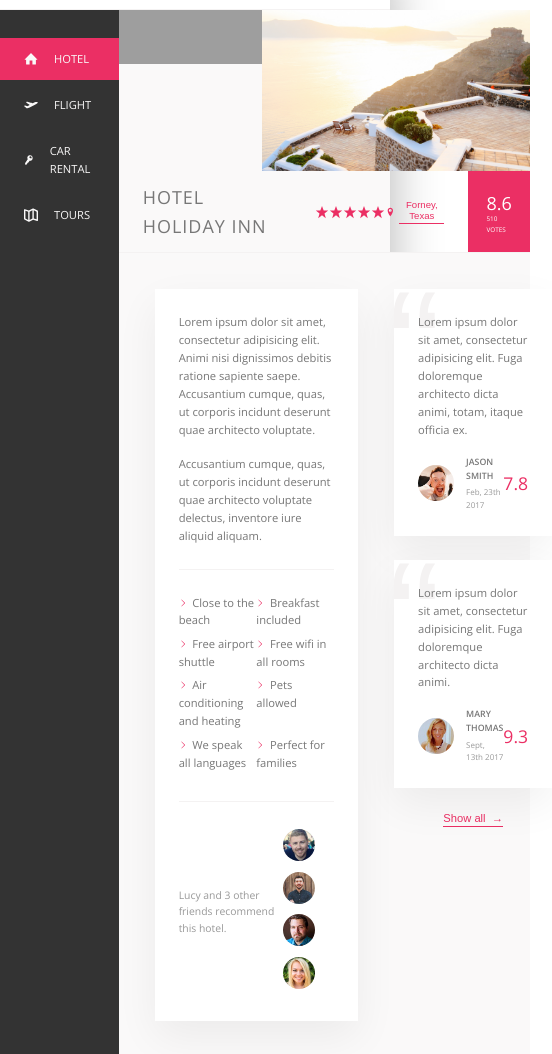
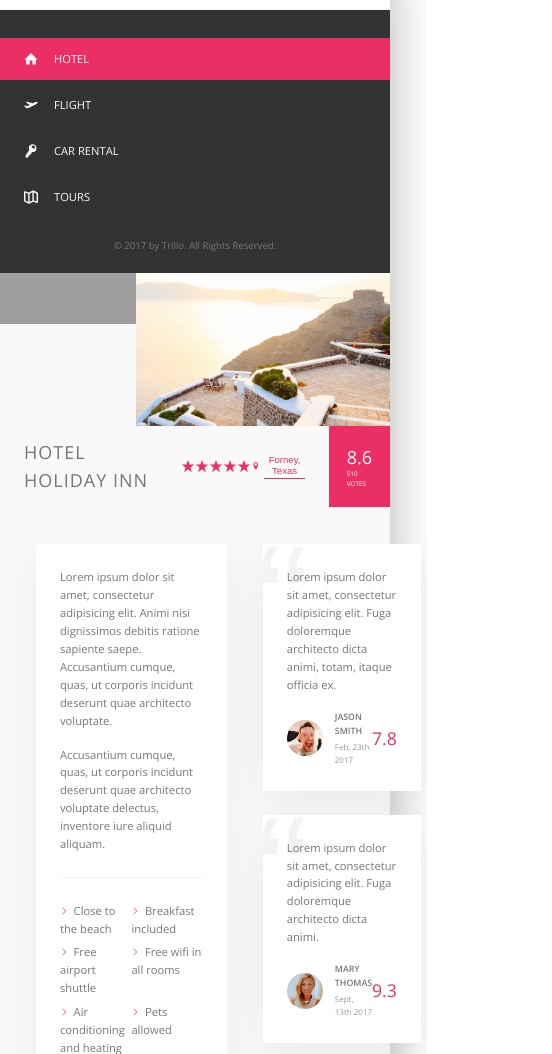
Before and after one commit to HenryGarmendia/trillo_site, a website: page index.html in a window 390 px wide. Shown: the part 46-1100 px from the top of the page, 552 px wide, since content can reach past the window. Drawn offline with nearby package versions, Linux system fonts and the light colour scheme; grey boxes are pictures that could not be loaded.

Commit message:
added some media query to the project

```diff
--- a/sass/_base.scss
+++ b/sass/_base.scss
@@ -19,6 +19,7 @@
 
 $bp-largest: 75em;    // 1200px
 $bp-large: 68.75em;   // 1100px
+$bp-medium: 56.25em;   // 900px
 
 * {
   margin: 0;
--- a/sass/_components.scss
+++ b/sass/_components.scss
@@ -412,7 +412,7 @@
     width: 4rem;
 
     &:not(:last-child) {
-      margin-right: -1.5rem;
+      margin-right: -2rem;
     } }
 }
 
--- a/sass/_layout.scss
+++ b/sass/_layout.scss
@@ -22,7 +22,11 @@
     justify-content: space-between; }
 
   .content {
-    display: flex; }
+    display: flex;
+
+    @media only screen and (max-width: $bp-medium) {
+      flex-direction: column;
+    } }
 
   .sidebar {
     background-color: var(--color-grey-dark-1);
```
Also changed, not shown: css/style.css.
